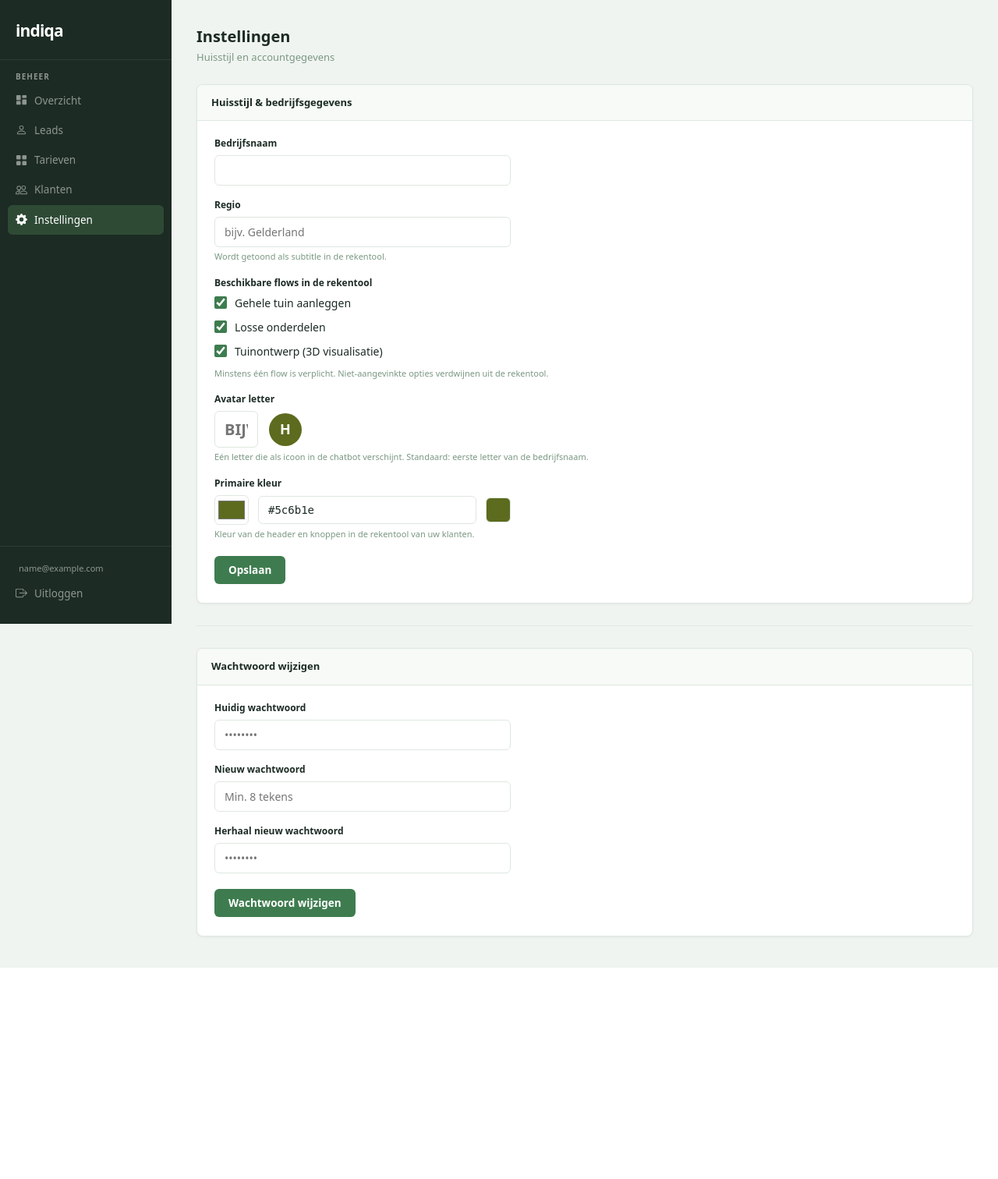
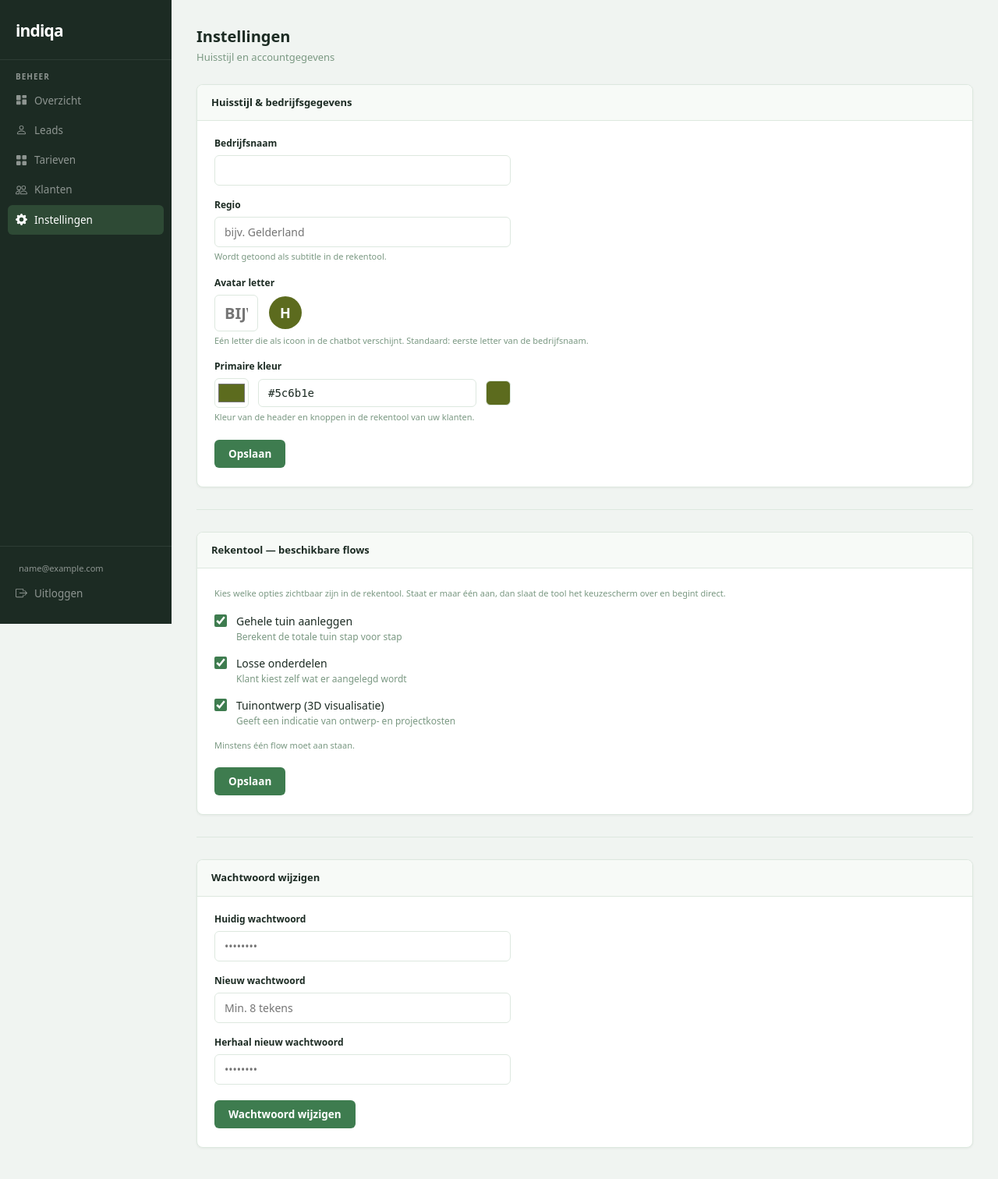
Before and after one commit to MaikVeldman/hovenier-chatbot-demo, a Flask app: page /beheer/instellingen in a window 1280 px wide. Shown: the whole page at 78% size. Before the commit the page ends 1241 px from the top, so only its background shows below. Run offline with Flask 3, Linux system fonts and the light colour scheme; the visitor is signed in with stand-in values (Sample User, id 1); data that the repository does not hold is empty.

Commit message:
Fix: flows in eigen kaart op instellingen-pagina
- Flows verplaatst uit huisstijl-form naar aparte kaart 'Rekentool — beschikbare flows'
- Eigen form met actie=flows, eigen success-melding
- Hint-tekst per flow toegevoegd voor duidelijkheid

Co-Authored-By: Claude Sonnet 4.6 <noreply@anthropic.com>

```diff
--- a/server.py
+++ b/server.py
@@ -796,8 +796,9 @@ def admin_instellingen():
     tenant_id = flask_session.get("tenant_id")
     user_id   = flask_session.get("user_id")
 
-    success_huisstijl = False
-    error_huisstijl   = None
+    success_huisstijl  = False
+    error_huisstijl    = None
+    success_flows      = False
     success_wachtwoord = False
     error_wachtwoord   = None
 
@@ -836,13 +837,18 @@ def admin_instellingen():
                 inst = _tr.get_instellingen(tenant_id)
                 inst["avatar_letter"] = avatar_letter
 
-                # Flows: minstens 1 vereist, anders alle 3 behouden
-                _alle = ["tuinaanleg", "losse_onderdelen", "tuinontwerp"]
-                _gekozen = [f for f in request.form.getlist("actieve_flows") if f in _alle]
-                inst["actieve_flows"] = _gekozen if _gekozen else _alle
-
                 _tr.save_instellingen(tenant_id, inst)
                 success_huisstijl = True
+
+        elif actie == "flows" and tenant_id:
+            from infrastructure.db.repositories.tenant_repository import TenantRepository as _TR
+            _tr = _TR()
+            inst = _tr.get_instellingen(tenant_id)
+            _alle = ["tuinaanleg", "losse_onderdelen", "tuinontwerp"]
+            _gekozen = [f for f in request.form.getlist("actieve_flows") if f in _alle]
+            inst["actieve_flows"] = _gekozen if _gekozen else _alle
+            _tr.save_instellingen(tenant_id, inst)
+            success_flows = True
 
         elif actie == "wachtwoord" and user_id:
             oud       = request.form.get("oud_wachtwoord") or ""
@@ -897,6 +903,7 @@ def admin_instellingen():
         cfg=cfg_obj,
         success_huisstijl=success_huisstijl,
         error_huisstijl=error_huisstijl,
+        success_flows=success_flows,
         success_wachtwoord=success_wachtwoord,
         error_wachtwoord=error_wachtwoord,
     )
--- a/templates/admin/instellingen.html
+++ b/templates/admin/instellingen.html
@@ -147,25 +147,6 @@
       </div>
 
       <div class="field">
-        <label>Beschikbare flows in de rekentool</label>
-        {% set actief = cfg.actieve_flows if cfg else ["tuinaanleg","losse_onderdelen","tuinontwerp"] %}
-        {% for flow_key, flow_label in [
-            ("tuinaanleg",       "Gehele tuin aanleggen"),
-            ("losse_onderdelen", "Losse onderdelen"),
-            ("tuinontwerp",      "Tuinontwerp (3D visualisatie)")
-        ] %}
-        <label style="display:flex;align-items:center;gap:10px;font-weight:400;font-size:14px;
-                       color:var(--text);cursor:pointer;margin-bottom:10px;">
-          <input type="checkbox" name="actieve_flows" value="{{ flow_key }}"
-                 {% if flow_key in actief %}checked{% endif %}
-                 style="width:16px;height:16px;accent-color:var(--accent);cursor:pointer;flex-shrink:0;">
-          {{ flow_label }}
-        </label>
-        {% endfor %}
-        <div class="field-hint">Minstens één flow is verplicht. Niet-aangevinkte opties verdwijnen uit de rekentool.</div>
-      </div>
-
-      <div class="field">
         <label for="avatar_letter">Avatar letter</label>
         <div style="display:flex;align-items:center;gap:14px;">
           <input type="text" id="avatar_letter" name="avatar_letter"
@@ -199,6 +180,42 @@
         <div class="field-hint">Kleur van de header en knoppen in de rekentool van uw klanten.</div>
       </div>
 
+      <button type="submit" class="btn-save">Opslaan</button>
+    </form>
+  </div>
+</div>
+
+<div class="section-divider"></div>
+
+<!-- ── Rekentool flows ───────────────────────────── -->
+{% if success_flows %}
+  <div class="alert alert-ok">Flows opgeslagen.</div>
+{% endif %}
+<div class="card form-section">
+  <div class="card-header">Rekentool — beschikbare flows</div>
+  <div style="padding: 20px 22px 24px;">
+    <p class="field-hint" style="margin-bottom:16px;">
+      Kies welke opties zichtbaar zijn in de rekentool. Staat er maar één aan, dan slaat de tool het keuzescherm over en begint direct.
+    </p>
+    <form method="POST" action="/beheer/instellingen">
+      <input type="hidden" name="actie" value="flows"/>
+      {% set actief = cfg.actieve_flows if cfg else ["tuinaanleg","losse_onderdelen","tuinontwerp"] %}
+      {% for flow_key, flow_label, flow_hint in [
+          ("tuinaanleg",       "Gehele tuin aanleggen",          "Berekent de totale tuin stap voor stap"),
+          ("losse_onderdelen", "Losse onderdelen",               "Klant kiest zelf wat er aangelegd wordt"),
+          ("tuinontwerp",      "Tuinontwerp (3D visualisatie)",  "Geeft een indicatie van ontwerp- en projectkosten")
+      ] %}
+      <label style="display:flex;align-items:flex-start;gap:12px;cursor:pointer;margin-bottom:14px;">
+        <input type="checkbox" name="actieve_flows" value="{{ flow_key }}"
+               {% if flow_key in actief %}checked{% endif %}
+               style="width:16px;height:16px;margin-top:2px;accent-color:var(--accent);cursor:pointer;flex-shrink:0;">
+        <span>
+          <span style="font-size:14px;font-weight:500;color:var(--text);">{{ flow_label }}</span>
+          <span style="display:block;font-size:12px;color:var(--text-3);margin-top:1px;">{{ flow_hint }}</span>
+        </span>
+      </label>
+      {% endfor %}
+      <div class="field-hint" style="margin-bottom:16px;">Minstens één flow moet aan staan.</div>
       <button type="submit" class="btn-save">Opslaan</button>
     </form>
   </div>
```
